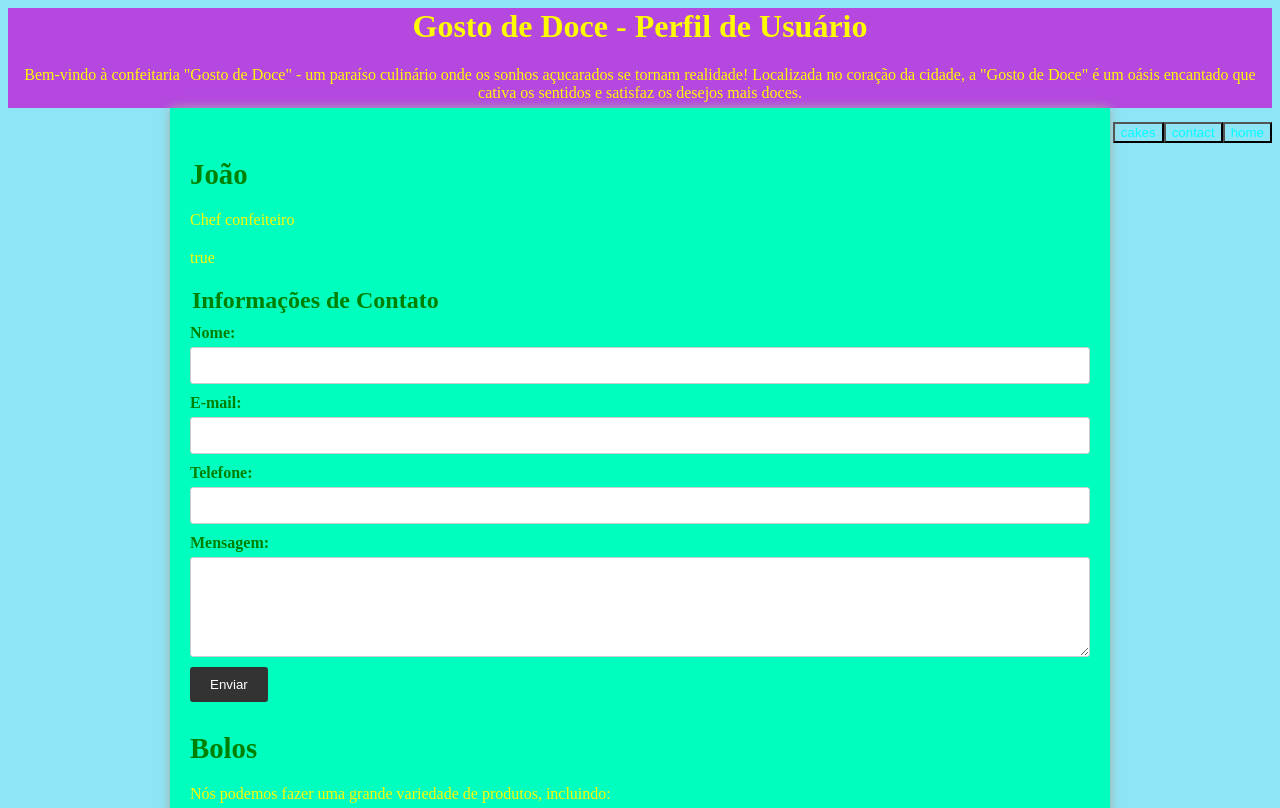
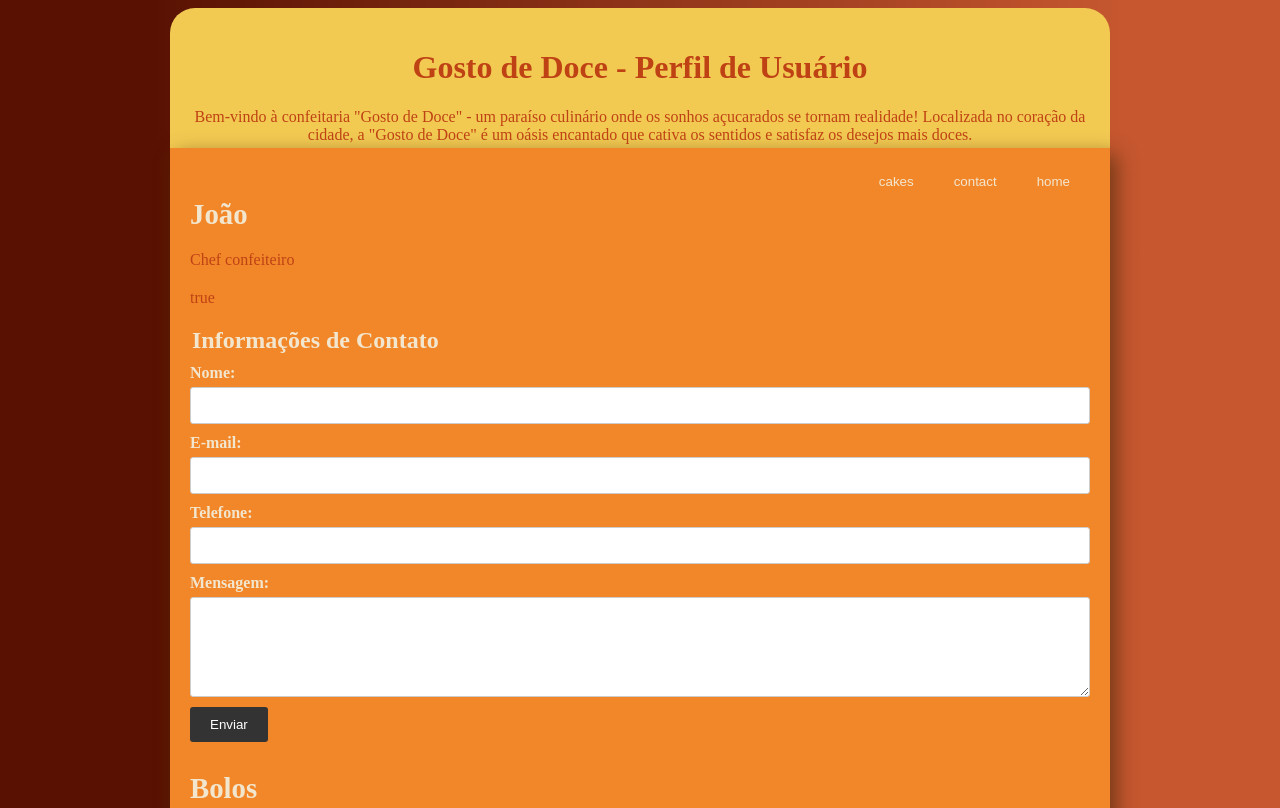
Before and after one commit to Gstv2/Confeitaria, a plain HTML site: page index.html in a window 1280 px wide. Shown: the top 808 px of the page. Drawn offline with Linux system fonts and the light colour scheme.

Commit message:
mudando css

```diff
--- a/style.css
+++ b/style.css
@@ -1,35 +1,42 @@
 body{
-    background-color: rgb(142, 229, 245);
+    background: rgb(89,18,2);
+    background: linear-gradient(90deg, rgba(89,18,2,1) 12%, rgba(191,66,21,0.8855917366946778) 88%);
+    color: #F2E6CE;
 }
 
 header{
+    max-width: 900px;
+    border-radius: 25px 25px 0px 0px;
     text-align: center;
+    margin: 0 auto;
+    padding: 20px;
     height: 100px;
-    background-color: rgb(180, 72, 223);
+    background-color: #F2CA52;
 }
 
 header h1, p{
-    color: #fffb01;;
+    color: #BF4215;
 }
 
 header button{
     float: right;
     background: none;
-    color: aqua;
+    color:#F2E6CE;
     position: relative;
 }
 
 main {
+    border-radius: 0px 0px 25px 10px;
     max-width: 900px;
     margin: 0 auto;
     padding: 20px;
-    background-color: #00ffbf;
-    box-shadow: 0px 0px 10px #aaa;
+    background-color: #F28729;
+    box-shadow: 7px 7px 20px #532e0db2;
   }
 
   h2 {
     font-size: 1.8em;
-    color: green;
+    color: #F2E6CE;
     margin-top: 30px;
     margin-bottom: 20px;
   }
@@ -49,7 +56,7 @@ main {
 
   fieldset {
     border: none;
-    color: green;
+    color: #F2E6CE;
     padding: 0;
     margin: 0;
   }
@@ -80,7 +87,7 @@ main {
     height: 100px;
   }
 
-  button[type="submit"] {
+  button {
     background-color: #333;
     color: #fff;
     border: none;
@@ -89,7 +96,7 @@ main {
     cursor: pointer;
   }
 
-  button[type="submit"]:hover {
+  button:hover {
     background-color: #444;
   }
 
```
